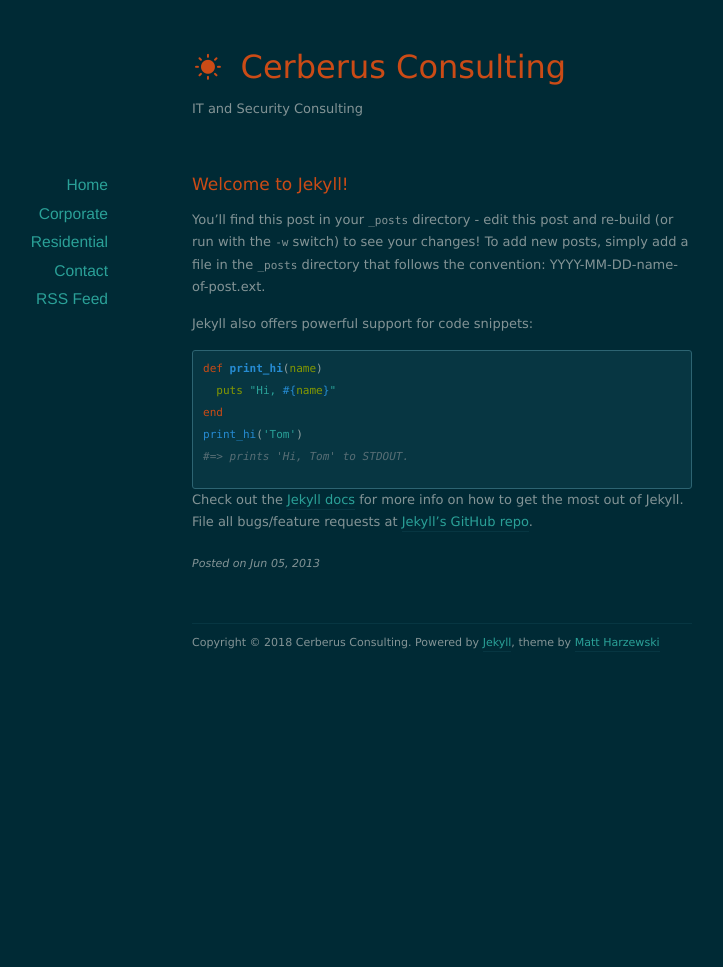
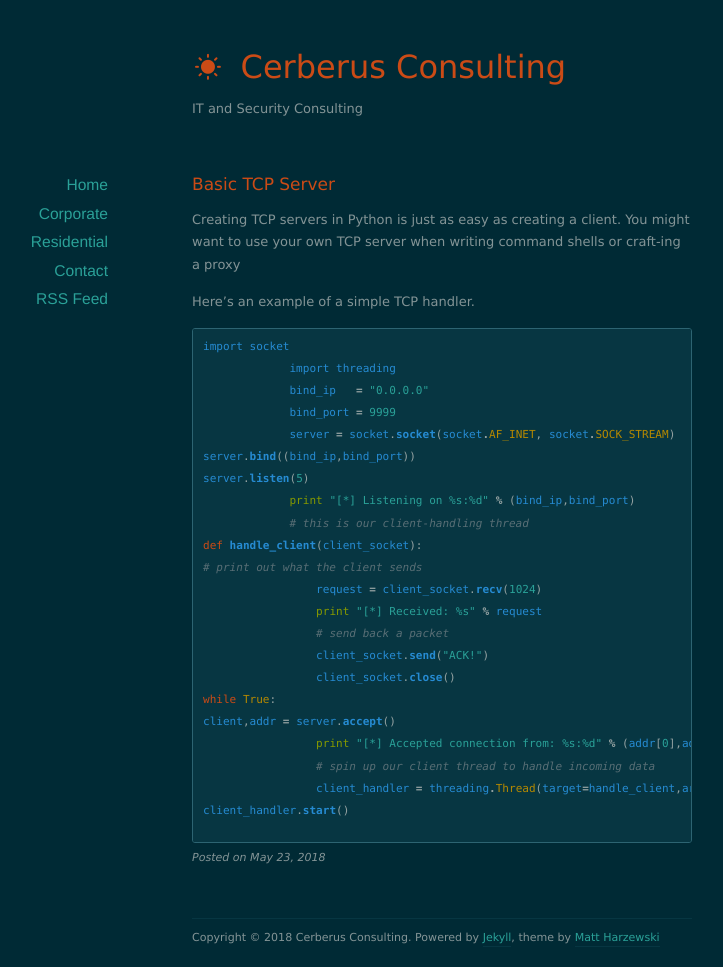
Before and after one commit to PooterRooter/PooterRooter.github.io, a Jekyll site: the page built from _posts/2013-06-05-welcome-to-jekyll.markdown, in a window 1280 px wide. Shown: the whole page, without its empty margins (198-921 px from the left). Built offline with Jekyll 4.4.1, drawn with Linux system fonts in a browser that asks for light colours; nearby versions of some CDN libraries; before the commit the page ends 900 px from its top, so only the background shows below that.

Commit message:
Update 2013-06-05-welcome-to-jekyll.markdown

```diff
--- a/_posts/2013-06-05-welcome-to-jekyll.markdown
+++ b/_posts/2013-06-05-welcome-to-jekyll.markdown
@@ -1,24 +1,35 @@
 ---
 layout: post
-title:  "Welcome to Jekyll!"
-date:   2013-06-05 17:06:25
-categories: jekyll update
+title:  "Basic TCP Server"
+date:   2018-05-23 10:06:25
+categories: python reference
 ---
 
-You'll find this post in your `_posts` directory - edit this post and re-build (or run with the `-w` switch) to see your changes!
-To add new posts, simply add a file in the `_posts` directory that follows the convention: YYYY-MM-DD-name-of-post.ext.
+Creating TCP servers in Python is just as easy as creating a client. You might want to use your own TCP server when writing command shells or craft-ing a proxy
 
-Jekyll also offers powerful support for code snippets:
+Here's an example of a simple TCP handler.
 
 {% highlight ruby %}
-def print_hi(name)
-  puts "Hi, #{name}"
-end
-print_hi('Tom')
-#=> prints 'Hi, Tom' to STDOUT.
+import socket
+             import threading
+             bind_ip   = "0.0.0.0"
+             bind_port = 9999
+             server = socket.socket(socket.AF_INET, socket.SOCK_STREAM)
+server.bind((bind_ip,bind_port))
+server.listen(5)
+             print "[*] Listening on %s:%d" % (bind_ip,bind_port)
+             # this is our client-handling thread
+def handle_client(client_socket):
+# print out what the client sends
+                 request = client_socket.recv(1024)
+                 print "[*] Received: %s" % request
+                 # send back a packet
+                 client_socket.send("ACK!")
+                 client_socket.close()
+while True:
+client,addr = server.accept()
+                 print "[*] Accepted connection from: %s:%d" % (addr[0],addr[1])
+                 # spin up our client thread to handle incoming data
+                 client_handler = threading.Thread(target=handle_client,args=(client,))
+client_handler.start()
 {% endhighlight %}
-
-Check out the [Jekyll docs][jekyll] for more info on how to get the most out of Jekyll. File all bugs/feature requests at [Jekyll's GitHub repo][jekyll-gh].
-
-[jekyll-gh]: https://github.com/mojombo/jekyll
-[jekyll]:    http://jekyllrb.com
```
